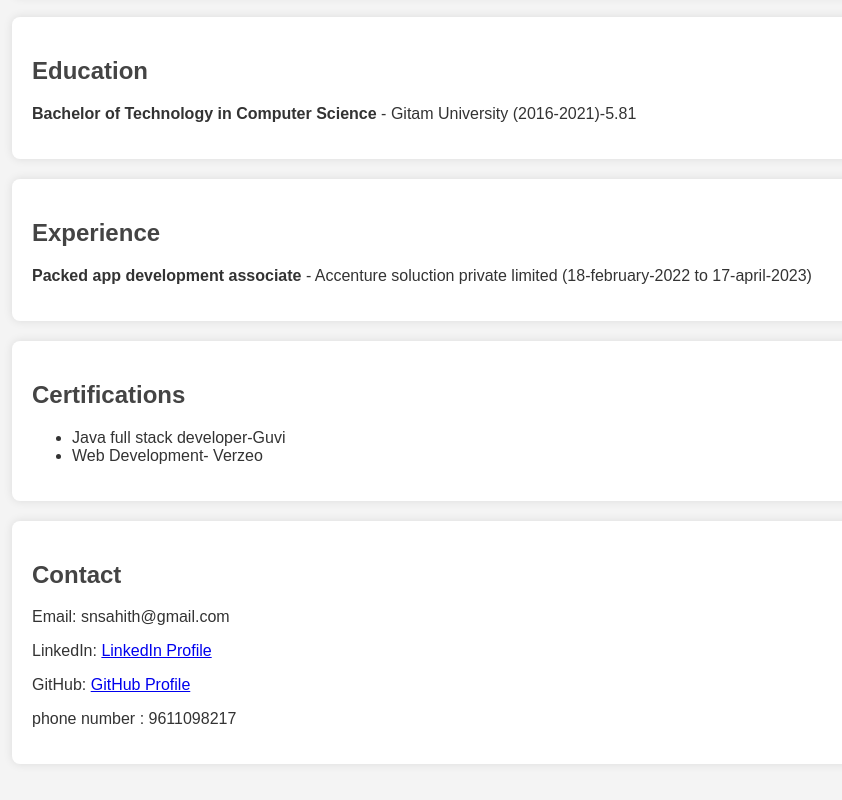
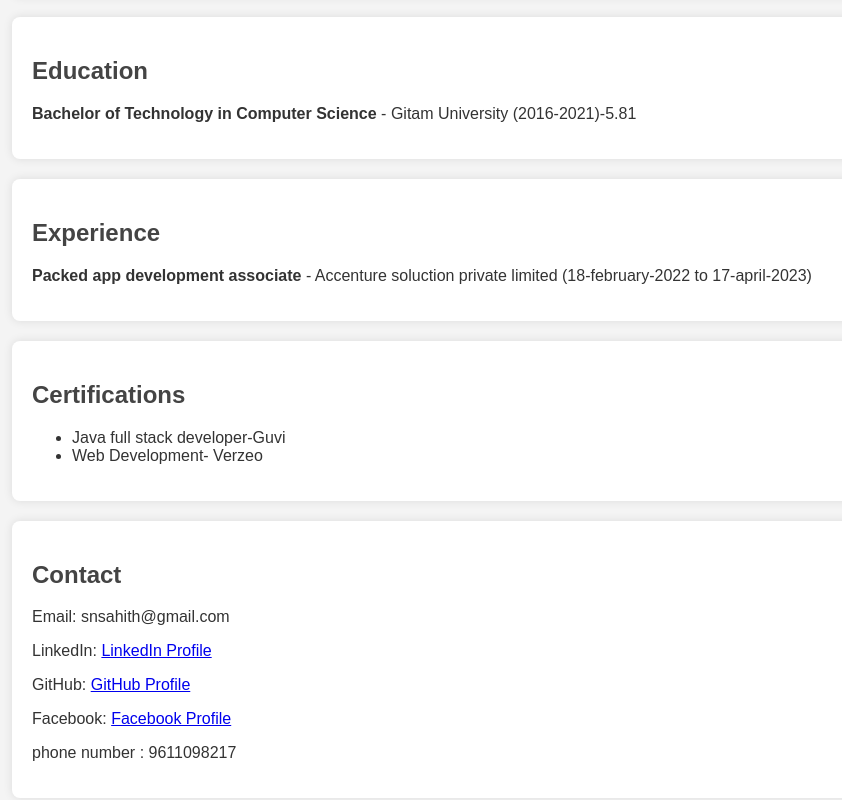
Before and after one commit to naga123sn/Sahith-Portfolio, a plain HTML site: page index.html in a window 1280 px wide. Shown: the part 1286-2086 px from the top of the page, without its empty margins (96-938 px from the left). Drawn offline with Linux system fonts and the light colour scheme; a script that the page names is missing.

Commit message:
Update index.html

```diff
--- a/index.html
+++ b/index.html
@@ -73,6 +73,7 @@
         <p>Email: snsahith@gmail.com</p>
         <p>LinkedIn: <a href="https://www.linkedin.com/in/satrasala-naga-sahith-aa8040199/" target="_blank">LinkedIn Profile</a></p>
         <p>GitHub: <a href="https://github.com/naga123sn/naga123sn" target="_blank">GitHub Profile</a></p>
+        <p>Facebook: <a href="https://www.facebook.com/naga.sahith" target="_blank">Facebook Profile</a></p>
         <p> phone number : 9611098217</p>
     </section>
 
```
